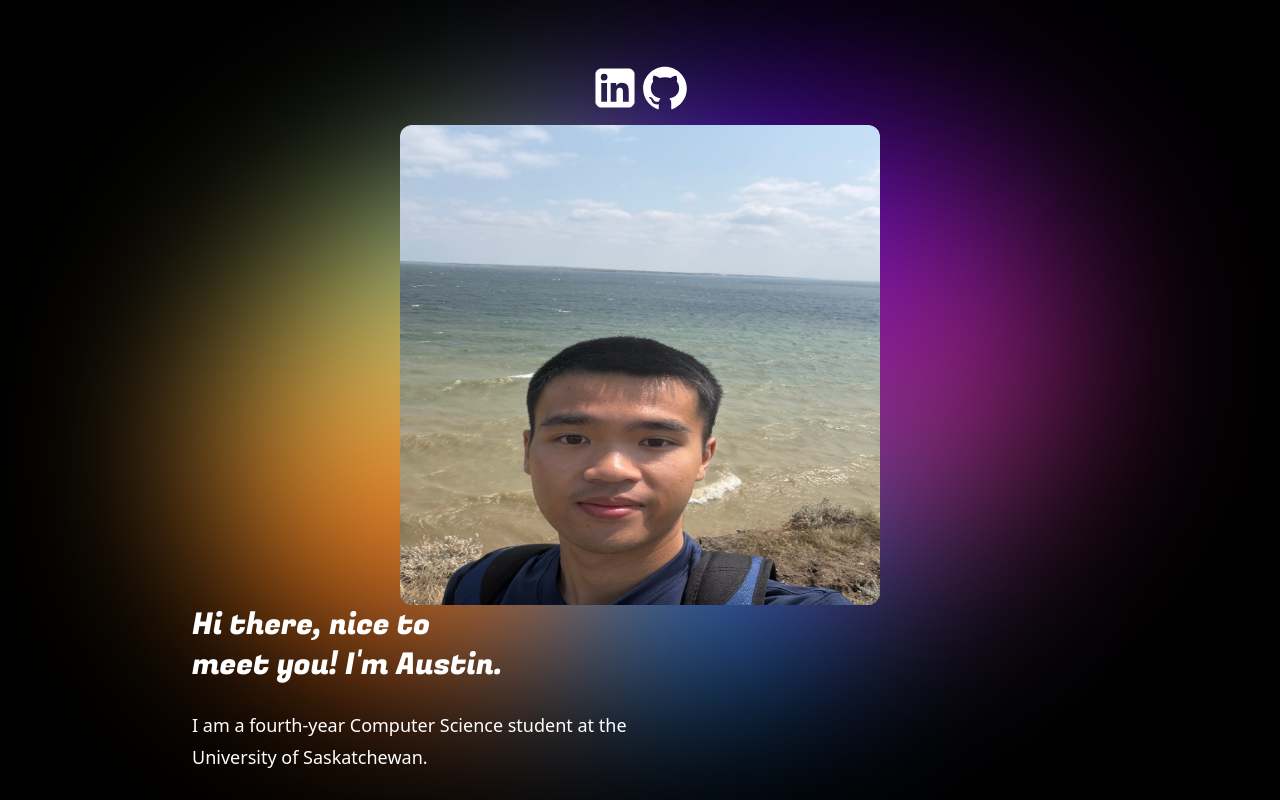
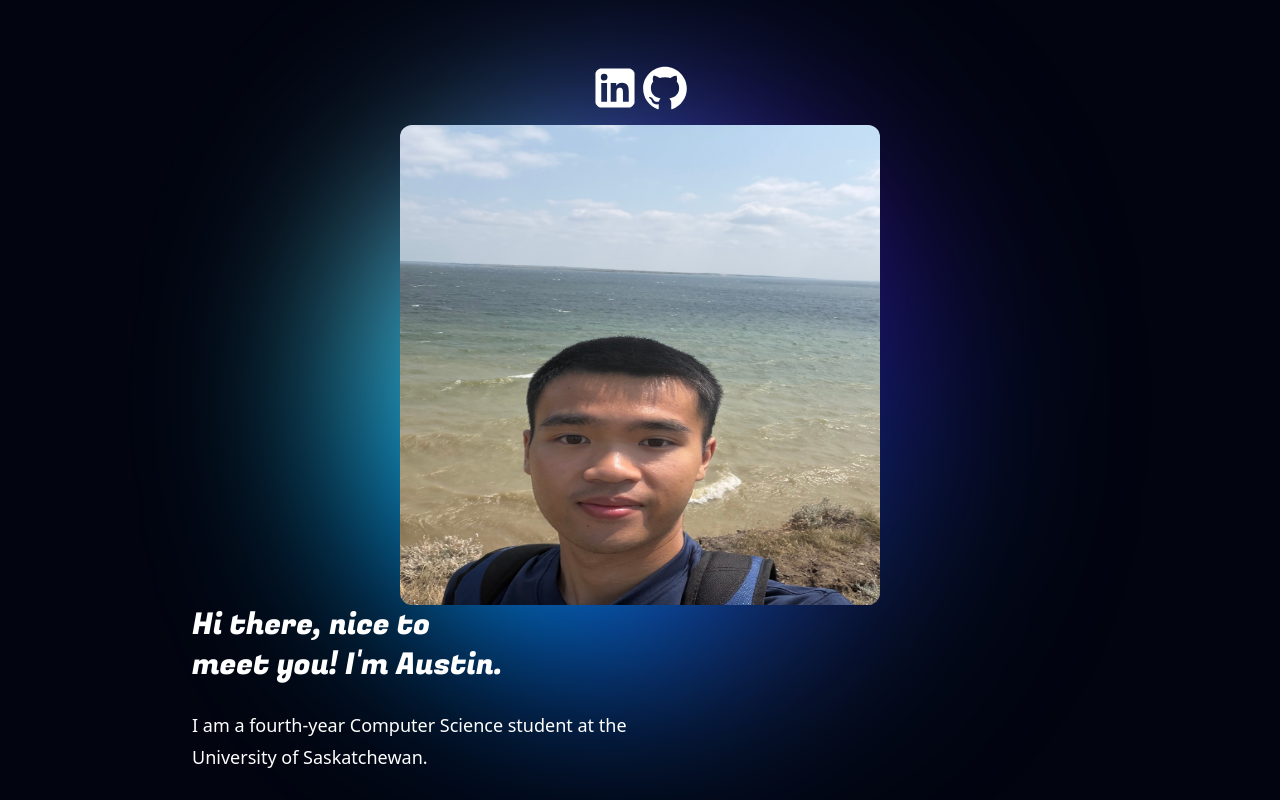
Before and after one commit to 4us9/personal-website, a Next.js app: page / in a window 1280 px wide. Built offline with nearby package versions, Linux system fonts and the light colour scheme.

Commit message:
Changed color gradient

```diff
--- a/app/globals.css
+++ b/app/globals.css
@@ -26,38 +26,44 @@
   max-width: 739px;
 }
 
+/* blur layer — static, centered, never animates */
 .gradient-hero .blur {
   filter: blur(100px);
   position: absolute;
   top: 50%;
   left: 50%;
-  width: 150vmax;
-  height: 150vmax;
-  transform: translate(-50%, -50%);   /* static centering — do NOT animate this */
+  transform: translate(-50%, -50%);
 }
 
 
-.gradient-hero .gradient-mask {
-  border-radius: 99999px;
-  position: absolute;
-  top: 50%;
-  left: 50%;
-  width: 100vw;
-  min-width: 1000px;
-  height: 100vh;
-  transform: translate(-50%, -50%) scale(0.7);
-  overflow: hidden;
-}
 
+/* gradient fills the mask and does pure rotation */
 .gradient-hero .spinning-gradient {
   position: absolute;
   inset: 0;
   border-radius: 50%;
-  animation: spin 12s linear infinite;
+  animation: spin 20s linear infinite;   /* slower, drifting-ice calm */
   background: conic-gradient(
     from 0deg,
-    #08f, #f60, #bbffa1, #4c00ff, #ab2666, #08f
+    #0a2472,   /* deep ocean navy */
+    #1e3a8a,   /* royal blue */
+    #0077ff,   /* bright azure */
+    #00c2ff,   /* electric sky */
+    #7df9ff,   /* icy light-blue */
+    #4361ee,   /* cornflower / periwinkle */
+    #3a0ca3,   /* rare indigo-violet */
+    #0a2472    /* back to navy — seamless loop */
   );
+}
+.gradient-hero .gradient-mask {
+  position: absolute;
+  top: 50%;
+  left: 50%;
+  width: 70vmin;
+  height: 70vmin;
+  border-radius: 50%;
+  transform: translate(-50%, -50%);
+  overflow: hidden;
 }
 
 @keyframes spin {
@@ -77,7 +83,7 @@
 .gradient-hero {
   position: relative;
   min-height: 100vh;
-  background-color: #000;
+  background-color: #020510;   /* cold near-black with blue undertone */
   display: flex;
   flex-direction: column;
   align-items: center;
```
Also changed, not shown: public/suit-pfp.png (added).
